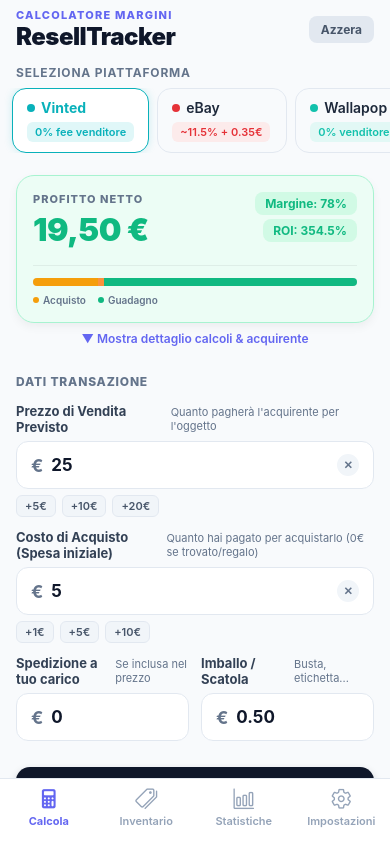
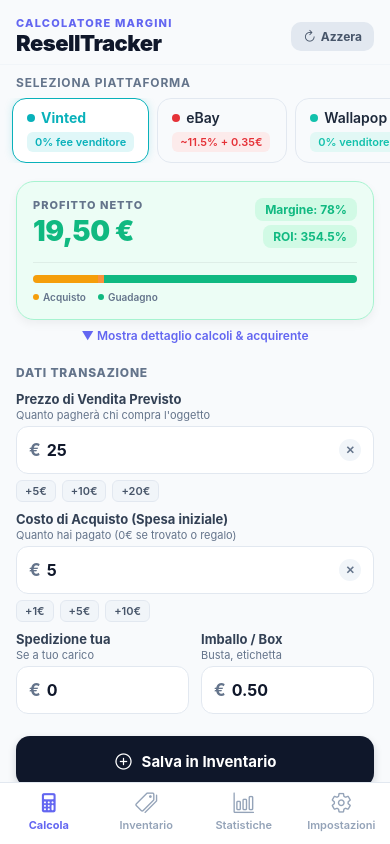
Before and after one commit to amentadavide6-sudo/resell-tracker, a React Native app: screen / in a window 390 px wide. Built offline with nearby package versions, Linux system fonts and the light colour scheme.

Commit message:
fix(ui): eliminate header overlap, fix label text wrapping, and add safe area insets

```diff
--- a/App.tsx
+++ b/App.tsx
@@ -1,19 +1,20 @@
 import React, { useState } from 'react';
 import { View, Text, TouchableOpacity, StyleSheet } from 'react-native';
-import { SafeAreaProvider, SafeAreaView } from 'react-native-safe-area-context';
+import { SafeAreaProvider, useSafeAreaInsets, SafeAreaView } from 'react-native-safe-area-context';
 import { StatusBar } from 'expo-status-bar';
 import { Ionicons } from '@expo/vector-icons';
 import { CalculatorScreen } from './src/screens/CalculatorScreen';
 
 type Tab = 'calculator' | 'inventory' | 'stats' | 'settings';
 
-export default function App() {
+function MainApp() {
+  const insets = useSafeAreaInsets();
   const [activeTab, setActiveTab] = useState<Tab>('calculator');
 
   return (
-    <SafeAreaProvider>
+    <View style={styles.root}>
       <StatusBar style="dark" />
-      <View style={styles.root}>
+
       {/* Main Content Area */}
       <View style={styles.content}>
         {activeTab === 'calculator' && <CalculatorScreen />}
@@ -46,8 +47,8 @@
         )}
       </View>
 
-        {/* Bottom Tab Bar */}
-        <View style={styles.tabBar}>
+      {/* Bottom Tab Bar with exact bottom safe area inset */}
+      <View style={[styles.tabBar, { paddingBottom: Math.max(insets.bottom, 12) }]}>
         <TouchableOpacity
           style={styles.tabItem}
           onPress={() => setActiveTab('calculator')}
@@ -129,6 +130,13 @@
         </TouchableOpacity>
       </View>
     </View>
+  );
+}
+
+export default function App() {
+  return (
+    <SafeAreaProvider>
+      <MainApp />
     </SafeAreaProvider>
   );
 }
@@ -166,8 +174,7 @@
     backgroundColor: '#FFFFFF',
     borderTopWidth: 1,
     borderTopColor: '#E2E8F0',
-    paddingVertical: 8,
-    paddingBottom: 16,
+    paddingTop: 8,
   },
   tabItem: {
     flex: 1,
--- a/src/components/CustomInput.tsx
+++ b/src/components/CustomInput.tsx
@@ -27,9 +27,16 @@
 
   return (
     <View style={styles.container}>
-      <View style={styles.labelRow}>
-        <Text style={styles.label}>{label}</Text>
-        {subtitle ? <Text style={styles.subtitle}>{subtitle}</Text> : null}
+      {/* Label and subtitle stacked vertically to avoid horizontal column collisions */}
+      <View style={styles.labelContainer}>
+        <Text style={styles.label} numberOfLines={1} ellipsizeMode="tail">
+          {label}
+        </Text>
+        {subtitle ? (
+          <Text style={styles.subtitle} numberOfLines={1} ellipsizeMode="tail">
+            {subtitle}
+          </Text>
+        ) : null}
       </View>
 
       <View style={styles.inputWrapper}>
@@ -38,7 +45,6 @@
           style={styles.input}
           value={value}
           onChangeText={(txt) => {
-            // Replace comma with dot for standard decimal handling
             const sanitized = txt.replace(/[^0-9.,]/g, '');
             onChangeValue(sanitized);
           }}
@@ -50,7 +56,7 @@
         {value !== '' && (
           <TouchableOpacity
             onPress={() => onChangeValue('')}
-            hitSlop={{ top: 8, bottom: 8, left: 8, right: 8 }}
+            hitSlop={{ top: 10, bottom: 10, left: 10, right: 10 }}
             style={styles.clearBtn}
           >
             <Text style={styles.clearBtnText}>✕</Text>
@@ -78,13 +84,12 @@
 
 const styles = StyleSheet.create({
   container: {
-    marginVertical: 6,
+    marginVertical: 4,
   },
-  labelRow: {
-    flexDirection: 'row',
-    justifyContent: 'space-between',
-    alignItems: 'baseline',
-    marginBottom: 6,
+  labelContainer: {
+    marginBottom: 4,
+    minHeight: 32, // Consistent height for label + subtitle alignment across adjacent columns
+    justifyContent: 'center',
   },
   label: {
     fontSize: 13,
@@ -94,6 +99,7 @@
   subtitle: {
     fontSize: 11,
     color: '#64748B',
+    marginTop: 1,
   },
   inputWrapper: {
     flexDirection: 'row',
@@ -102,18 +108,18 @@
     borderWidth: 1.5,
     borderColor: '#E2E8F0',
     borderRadius: 12,
-    paddingHorizontal: 14,
+    paddingHorizontal: 12,
     height: 48,
   },
   currencySymbol: {
-    fontSize: 18,
+    fontSize: 17,
     fontWeight: '700',
     color: '#64748B',
-    marginRight: 8,
+    marginRight: 6,
   },
   input: {
     flex: 1,
-    fontSize: 17,
+    fontSize: 16,
     fontWeight: '700',
     color: '#0F172A',
     paddingVertical: 0,
--- a/src/components/FeeBreakdownCard.tsx
+++ b/src/components/FeeBreakdownCard.tsx
@@ -41,9 +41,13 @@
         ]}
       >
         <View style={styles.profitHeader}>
-          <View>
+          <View style={styles.profitLeft}>
             <Text style={styles.profitLabel}>PROFITTO NETTO</Text>
-            <Text style={[styles.profitAmount, { color: profitColor }]}>
+            <Text
+              style={[styles.profitAmount, { color: profitColor }]}
+              numberOfLines={1}
+              adjustsFontSizeToFit
+            >
               {formatEuro(result.netProfit)}
             </Text>
           </View>
@@ -208,7 +212,7 @@
 
 const styles = StyleSheet.create({
   container: {
-    marginVertical: 12,
+    marginVertical: 8,
   },
   mainCard: {
     borderWidth: 1.5,
@@ -223,22 +227,27 @@
   profitHeader: {
     flexDirection: 'row',
     justifyContent: 'space-between',
-    alignItems: 'flex-start',
+    alignItems: 'center',
+  },
+  profitLeft: {
+    flex: 1,
+    marginRight: 10,
   },
   profitLabel: {
     fontSize: 11,
     fontWeight: '800',
     color: '#64748B',
     letterSpacing: 1,
-    marginBottom: 4,
+    marginBottom: 2,
   },
   profitAmount: {
-    fontSize: 32,
+    fontSize: 28,
     fontWeight: '900',
     letterSpacing: -0.5,
   },
   metricsGroup: {
     alignItems: 'flex-end',
+    flexShrink: 0,
   },
   metricPill: {
     paddingHorizontal: 10,
@@ -250,7 +259,7 @@
     fontWeight: '700',
   },
   barSection: {
-    marginTop: 16,
+    marginTop: 14,
     paddingTop: 12,
     borderTopWidth: 1,
     borderTopColor: 'rgba(0,0,0,0.06)',
@@ -267,6 +276,7 @@
   },
   legendRow: {
     flexDirection: 'row',
+    flexWrap: 'wrap',
     gap: 12,
     marginTop: 8,
   },
--- a/src/screens/CalculatorScreen.tsx
+++ b/src/screens/CalculatorScreen.tsx
@@ -9,7 +9,8 @@
   Platform,
   Alert,
 } from 'react-native';
-import { SafeAreaView } from 'react-native-safe-area-context';
+import { useSafeAreaInsets } from 'react-native-safe-area-context';
+import { Ionicons } from '@expo/vector-icons';
 import { PlatformSelector } from '../components/PlatformSelector';
 import { CustomInput } from '../components/CustomInput';
 import { FeeBreakdownCard } from '../components/FeeBreakdownCard';
@@ -17,7 +18,17 @@
 import { calculateResellProfit } from '../services/feeCalculator';
 import { CalculationInput, PlatformId } from '../types';
 
-export const CalculatorScreen: React.FC = () => {
+interface CalculatorScreenProps {
+  onSaveItemSuccess?: (itemData: {
+    title: string;
+    sellingPrice: number;
+    purchaseCost: number;
+    platformId: PlatformId;
+  }) => void;
+}
+
+export const CalculatorScreen: React.FC<CalculatorScreenProps> = ({ onSaveItemSuccess }) => {
+  const insets = useSafeAreaInsets();
   const [platformId, setPlatformId] = useState<PlatformId>('vinted');
   const [sellingPrice, setSellingPrice] = useState<string>('25');
   const [purchaseCost, setPurchaseCost] = useState<string>('5');
@@ -69,29 +80,32 @@
     setPackagingCost('0');
   };
 
-  const handleSaveToInventoryPlaceholder = () => {
+  const handleSaveToInventory = () => {
+    if (onSaveItemSuccess) {
+      onSaveItemSuccess({
+        title: `Articolo ${selectedPlatform.name}`,
+        sellingPrice: result.sellingPrice,
+        purchaseCost: result.purchaseCost,
+        platformId,
+      });
+    } else {
       Alert.alert(
         'Salvataggio Articolo',
-      `Articolo calcolato con profitto di ${result.netProfit.toFixed(2)}€ pronto per essere memorizzato nell'Inventario (disponibile con lo Sprint 2)!`,
-      [{ text: 'Ottimo!' }]
+        `Articolo (${result.sellingPrice} € su ${selectedPlatform.name}) con profitto netto di ${result.netProfit.toFixed(2)} € pronto per l'Inventario!`,
+        [{ text: 'OK' }]
       );
+    }
   };
 
   return (
-    <SafeAreaView style={styles.safeArea} edges={['top']}>
+    <View style={[styles.root, { paddingTop: Math.max(insets.top, 16) }]}>
       <KeyboardAvoidingView
         style={styles.keyboardContainer}
         behavior={Platform.OS === 'ios' ? 'padding' : undefined}
       >
-        <ScrollView
-          style={styles.scrollView}
-          contentContainerStyle={styles.scrollContent}
-          showsVerticalScrollIndicator={false}
-          keyboardShouldPersistTaps="handled"
-        >
-          {/* Top Title Bar */}
+        {/* Top Header with safe margins to avoid any Expo / device overlay overlap */}
         <View style={styles.header}>
-            <View>
+          <View style={styles.headerTitles}>
             <Text style={styles.headerSubtitle}>CALCOLATORE MARGINI</Text>
             <Text style={styles.headerTitle}>ResellTracker</Text>
           </View>
@@ -100,10 +114,17 @@
             style={styles.resetBtn}
             activeOpacity={0.7}
           >
+            <Ionicons name="refresh" size={14} color="#475569" style={{ marginRight: 4 }} />
             <Text style={styles.resetBtnText}>Azzera</Text>
           </TouchableOpacity>
         </View>
 
+        <ScrollView
+          style={styles.scrollView}
+          contentContainerStyle={styles.scrollContent}
+          showsVerticalScrollIndicator={false}
+          keyboardShouldPersistTaps="handled"
+        >
           {/* Platform Selector */}
           <PlatformSelector
             selectedId={platformId}
@@ -115,7 +136,7 @@
             <View style={styles.customCard}>
               <Text style={styles.customTitle}>PARAMETRI COMMISSIONE PERSONALIZZATA</Text>
               <View style={styles.row}>
-                <View style={styles.flex1}>
+                <View style={styles.col}>
                   <CustomInput
                     label="Commissione %"
                     value={customPercent}
@@ -123,7 +144,7 @@
                     placeholder="5.0"
                   />
                 </View>
-                <View style={styles.flex1}>
+                <View style={styles.col}>
                   <CustomInput
                     label="Costo Fisso €"
                     value={customFixed}
@@ -146,7 +167,7 @@
 
             <CustomInput
               label="Prezzo di Vendita Previsto"
-              subtitle="Quanto pagherà l'acquirente per l'oggetto"
+              subtitle="Quanto pagherà chi compra l'oggetto"
               value={sellingPrice}
               onChangeValue={setSellingPrice}
               quickAddAmounts={[5, 10, 20]}
@@ -154,25 +175,26 @@
 
             <CustomInput
               label="Costo di Acquisto (Spesa iniziale)"
-              subtitle="Quanto hai pagato per acquistarlo (0€ se trovato/regalo)"
+              subtitle="Quanto hai pagato (0€ se trovato o regalo)"
               value={purchaseCost}
               onChangeValue={setPurchaseCost}
               quickAddAmounts={[1, 5, 10]}
             />
 
+            {/* Two-column layout with isolated columns */}
             <View style={styles.row}>
-              <View style={styles.flex1}>
+              <View style={styles.col}>
                 <CustomInput
-                  label="Spedizione a tuo carico"
-                  subtitle="Se inclusa nel prezzo"
+                  label="Spedizione tua"
+                  subtitle="Se a tuo carico"
                   value={sellerShippingCost}
                   onChangeValue={setSellerShippingCost}
                 />
               </View>
-              <View style={styles.flex1}>
+              <View style={styles.col}>
                 <CustomInput
-                  label="Imballo / Scatola"
-                  subtitle="Busta, etichetta..."
+                  label="Imballo / Box"
+                  subtitle="Busta, etichetta"
                   value={packagingCost}
                   onChangeValue={setPackagingCost}
                 />
@@ -183,19 +205,20 @@
           {/* Action Button: Save to Inventory */}
           <TouchableOpacity
             style={styles.saveBtn}
-            onPress={handleSaveToInventoryPlaceholder}
+            onPress={handleSaveToInventory}
             activeOpacity={0.8}
           >
-            <Text style={styles.saveBtnText}>+ Salva in Inventario</Text>
+            <Ionicons name="add-circle-outline" size={20} color="#FFFFFF" style={{ marginRight: 8 }} />
+            <Text style={styles.saveBtnText}>Salva in Inventario</Text>
           </TouchableOpacity>
         </ScrollView>
       </KeyboardAvoidingView>
-    </SafeAreaView>
+    </View>
   );
 };
 
 const styles = StyleSheet.create({
-  safeArea: {
+  root: {
     flex: 1,
     backgroundColor: '#F8FAFC',
   },
@@ -206,15 +229,19 @@
     flex: 1,
   },
   scrollContent: {
-    paddingBottom: 40,
+    paddingBottom: 110, // Generous padding so contents are never behind bottom tab bar
   },
   header: {
     flexDirection: 'row',
     justifyContent: 'space-between',
     alignItems: 'center',
     paddingHorizontal: 16,
-    paddingTop: 8,
-    paddingBottom: 4,
+    paddingBottom: 8,
+    borderBottomWidth: 1,
+    borderBottomColor: '#F1F5F9',
+  },
+  headerTitles: {
+    flex: 1,
   },
   headerSubtitle: {
     fontSize: 11,
@@ -223,16 +250,19 @@
     letterSpacing: 1.2,
   },
   headerTitle: {
-    fontSize: 24,
+    fontSize: 22,
     fontWeight: '900',
     color: '#0F172A',
     letterSpacing: -0.5,
   },
   resetBtn: {
+    flexDirection: 'row',
+    alignItems: 'center',
     paddingHorizontal: 12,
-    paddingVertical: 6,
+    paddingVertical: 7,
     backgroundColor: '#E2E8F0',
-    borderRadius: 8,
+    borderRadius: 10,
+    marginLeft: 8,
   },
   resetBtnText: {
     fontSize: 12,
@@ -244,14 +274,14 @@
   },
   inputsSection: {
     paddingHorizontal: 16,
-    marginTop: 8,
+    marginTop: 6,
   },
   sectionHeading: {
     fontSize: 12,
     fontWeight: '800',
     color: '#64748B',
     letterSpacing: 0.8,
-    marginBottom: 8,
+    marginBottom: 6,
   },
   customCard: {
     marginHorizontal: 16,
@@ -272,19 +302,21 @@
     flexDirection: 'row',
     gap: 12,
   },
-  flex1: {
+  col: {
     flex: 1,
   },
   saveBtn: {
     marginHorizontal: 16,
-    marginTop: 20,
+    marginTop: 18,
     backgroundColor: '#0F172A',
     borderRadius: 14,
-    paddingVertical: 15,
+    paddingVertical: 14,
+    flexDirection: 'row',
     alignItems: 'center',
+    justifyContent: 'center',
     shadowColor: '#0F172A',
     shadowOffset: { width: 0, height: 4 },
-    shadowOpacity: 0.2,
+    shadowOpacity: 0.18,
     shadowRadius: 8,
     elevation: 3,
   },
```
Lines whose indentation alone changed are shown as unchanged.
